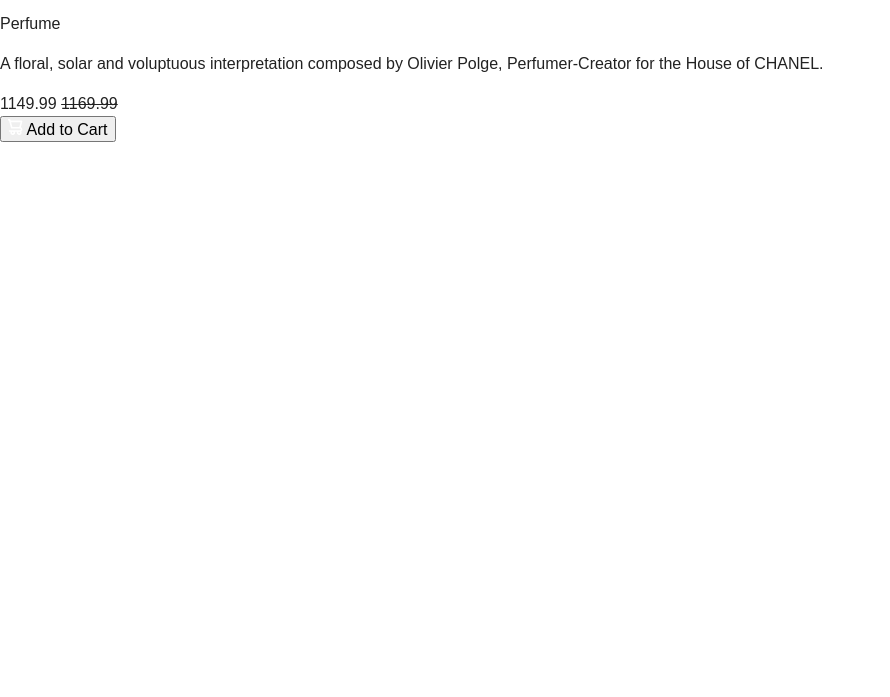
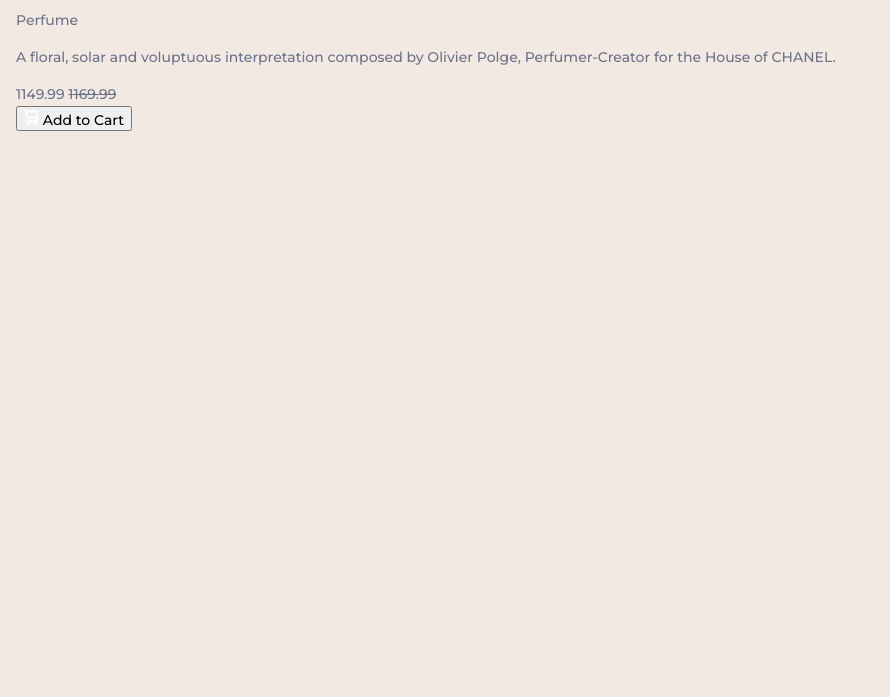
Before and after one commit to Muhammadjewel/product-preview-card-component, a plain HTML site: page index.html in a window 1280 px wide. Shown: the part 103-800 px from the top of the page, without its empty margins (0-890 px from the left). Drawn offline with Linux system fonts and the light colour scheme.

Commit message:
Add fonts and custom props. Update body styles

```diff
--- a/css/styles.css
+++ b/css/styles.css
@@ -1,3 +1,17 @@
+/* CUSTOM PROPS */
+:root {
+  /* Colors */
+  --body-bg: #f2eae2;
+  --text-color: #6c7289;
+  --text-color-dark: #1c232b;
+  --primary: #3d8168;
+
+  /* Fonts */
+  --body-font-family: "Montserrat", "Arial", sans-serif;
+  --heading-font-family: "Fraunces", "Times New Roman", serif;
+}
+
+
 /* GLOBAL */
 html {
   box-sizing: border-box;
@@ -15,13 +29,14 @@
   display: flex;
   flex-direction: column;
   height: 100%;
-  padding: 0;
+  padding: 28px 16px;
   margin: 0;
-  font-family: "Arial", sans-serif;
-  font-size: 16px;
-  line-height: 1.5;
-  background-color: #fff;
-  color: #222;
+  font-family: var(--body-font-family);
+  font-size: 14px;
+  font-weight: 500;
+  line-height: 23px;
+  background-color: var(--body-bg);
+  color: var(--text-color);
 }
 
 img {
--- a/index.html
+++ b/index.html
@@ -5,6 +5,11 @@
   <meta http-equiv="X-UA-Compatible" content="IE=edge">
   <meta name="viewport" content="width=device-width, initial-scale=1.0">
   <title>Project</title>
+
+  <!-- Fonts -->
+  <link rel="preconnect" href="https://fonts.googleapis.com">
+  <link rel="preconnect" href="https://fonts.gstatic.com" crossorigin>
+  <link href="https://fonts.googleapis.com/css2?family=Fraunces:wght@700&family=Montserrat:wght@500;700&display=swap" rel="stylesheet">
 
   <!-- Stylesheets -->
   <link rel="stylesheet" href="css/normalize.css">
```
